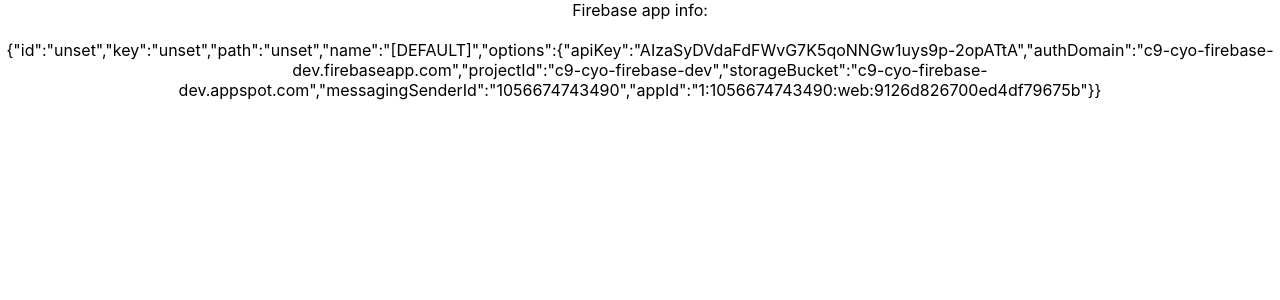
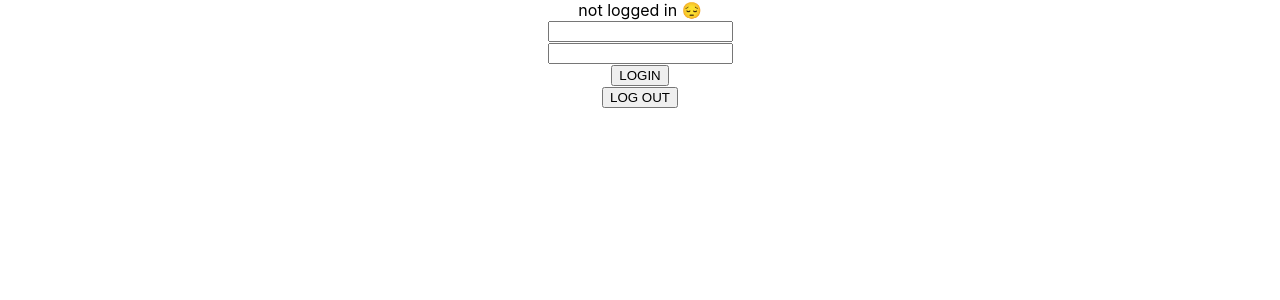
Before and after one commit to EvolveU-FSD/c9-cyo-firebase, a React (Create React App) app: page / in a window 1280 px wide. Shown: the top 300 px of the page. Built offline with nearby package versions, Linux system fonts and the light colour scheme; no server answers.

Commit message:
Login/logout working

```diff
--- a/src/App.js
+++ b/src/App.js
@@ -1,11 +1,14 @@
 import './App.css';
 import { RestOfApp } from './component/RestOfApp';
+import { AuthProvider } from './providers/AuthProvider';
 import { FirebaseProvider } from './providers/FirebaseProvider';
 
 function App() {
   return (
     <FirebaseProvider>
-      <RestOfApp />
+      <AuthProvider>
+        <RestOfApp />
+      </AuthProvider>
     </FirebaseProvider>
   );
 }
--- /dev/null
+++ b/src/component/LoginForm.jsx
@@ -0,0 +1,29 @@
+import React, { useContext, useState } from 'react';
+import { AuthContext } from '../providers/AuthProvider';
+
+export const LoginForm = () => {
+  const authContext = useContext(AuthContext);
+  const loginFn = authContext.login;
+  const logoutFn = authContext.logout;
+  const [email, setEmail] = useState('');
+  const [password, setPassword] = useState('');
+
+  return (
+    <div>
+      <input
+        name='email'
+        value={email}
+        onChange={(e) => setEmail(e.target.value)}
+      />
+      <br />
+      <input
+        name='password'
+        value={password}
+        onChange={(e) => setPassword(e.target.value)}
+      />
+      <br />
+      <button onClick={() => loginFn(email, password)}>LOGIN</button>
+      <br /> <button onClick={() => logoutFn()}>LOG OUT</button>
+    </div>
+  );
+};
--- a/src/component/RestOfApp.jsx
+++ b/src/component/RestOfApp.jsx
@@ -1,12 +1,18 @@
-import React, { useContext } from 'react'
+import React, { useContext } from 'react';
+import { AuthContext } from '../providers/AuthProvider';
 import { FirebaseContext } from '../providers/FirebaseProvider';
+import { LoginForm } from './LoginForm';
 
 export const RestOfApp = () => {
   const fbContext = useContext(FirebaseContext);
   const app = fbContext.app;
+  const authContext = useContext(AuthContext);
+  const user = authContext.user;
+
   return (
     <div className='App'>
-      Firebase app info:<br/><br/>{JSON.stringify(app)}
+      {user ? 'you are logged in!' : 'not logged in 😔'}
+      <LoginForm />
     </div>
   );
-}
+};
--- /dev/null
+++ b/src/providers/AuthProvider.jsx
@@ -0,0 +1,49 @@
+import React, { useContext, useEffect, useState } from 'react';
+import {
+  signInWithEmailAndPassword,
+  signOut,
+  onAuthStateChanged,
+} from 'firebase/auth';
+import { FirebaseContext } from './FirebaseProvider';
+
+export const AuthContext = React.createContext();
+
+export const AuthProvider = (props) => {
+  const children = props.children;
+
+  const fbContext = useContext(FirebaseContext);
+  const auth = fbContext.auth;
+
+  const [user, setUser] = useState(null);
+
+  useEffect(() => {
+    const unsub = onAuthStateChanged(auth, (user) => {
+      console.log('onAuthStateChanged() - new User!!', user);
+      setUser(user);
+    });
+    return unsub; // to shut down onAuthStateChanged listener
+  }, [auth]);
+
+  const login = async (email, password) => {
+    try {
+      let userCred = await signInWithEmailAndPassword(auth, email, password);
+      if (userCred) {
+        console.log('Logged in!!', userCred.user);
+      } else {
+        console.log('Login failed!');
+      }
+    } catch (ex) {
+      console.log('AUTH FAILURE!', ex.message);
+    }
+  };
+
+  const logout = async () => {
+    await signOut(auth);
+  };
+
+  const theValues = { user, login, logout };
+
+  return (
+    <AuthContext.Provider value={theValues}>{children}</AuthContext.Provider>
+  );
+};
--- a/src/providers/FirebaseProvider.jsx
+++ b/src/providers/FirebaseProvider.jsx
@@ -1,5 +1,6 @@
 import React from 'react';
 import { initializeApp } from 'firebase/app';
+import {getAuth} from 'firebase/auth';
 
 // Your web app's Firebase configuration
 const firebaseConfig = {
@@ -13,13 +14,14 @@ const firebaseConfig = {
 
 // Initialize Firebase
 const app = initializeApp(firebaseConfig);
+const auth = getAuth(app);
 
 export const FirebaseContext = React.createContext();
 
 export const FirebaseProvider = (props) => {
   const { children } = props;
 
-  const theValues = { app };
+  const theValues = { app, auth };
   return (
     <FirebaseContext.Provider value={theValues}>
       {children}
```
